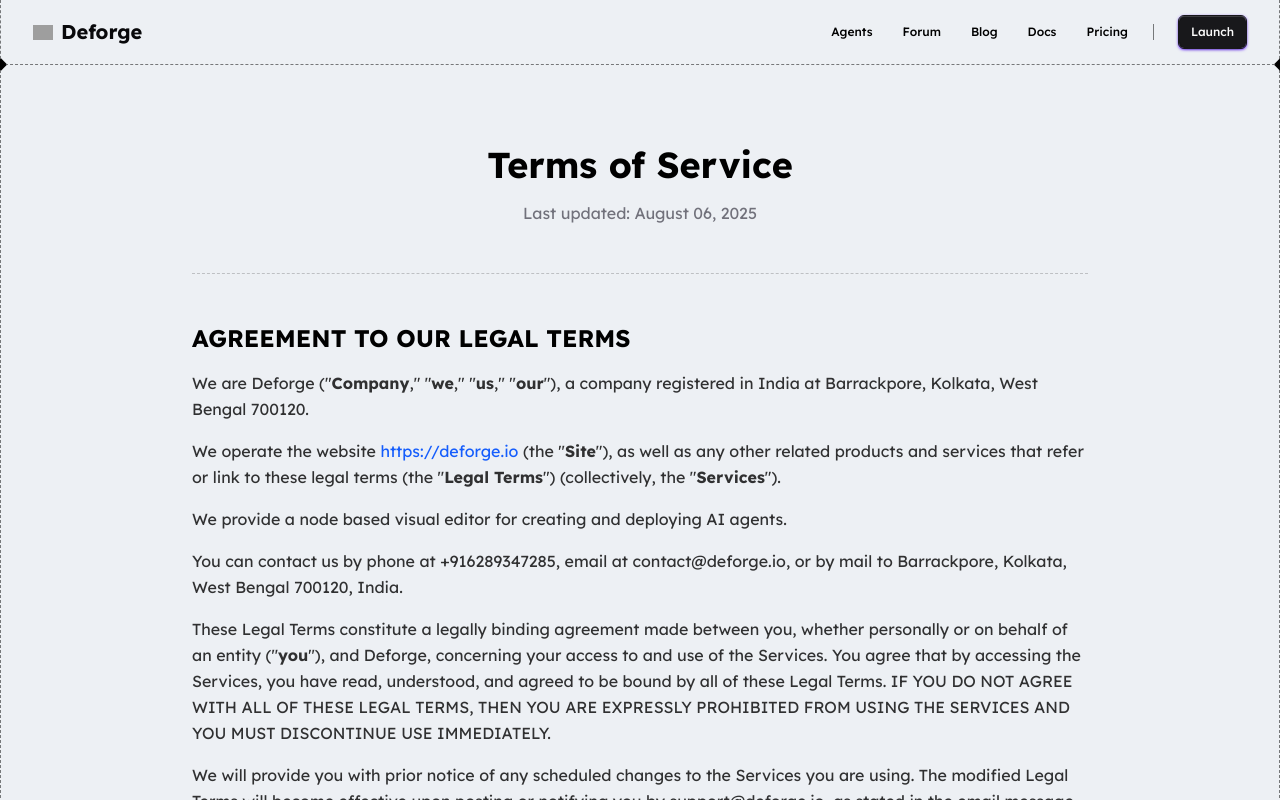
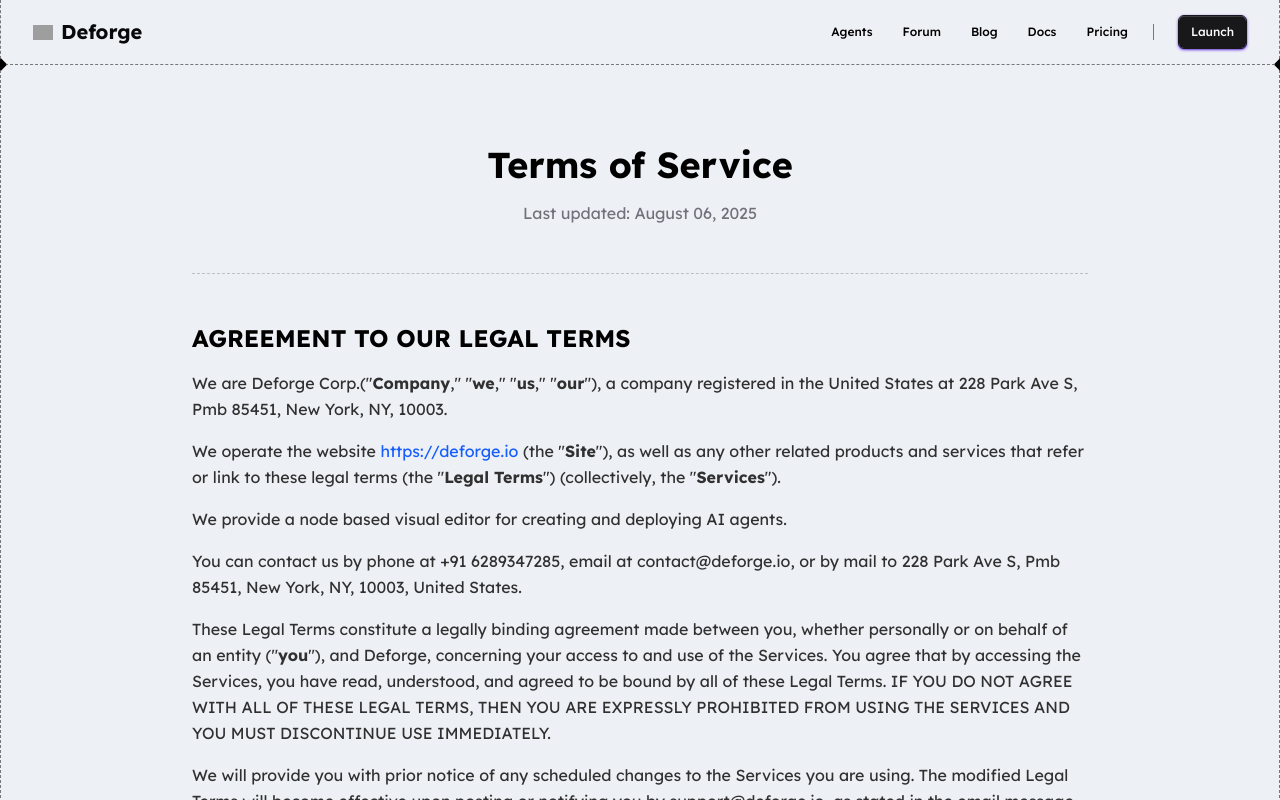
Before and after one commit to DeForge-Labs/landing_page, a Next.js app: page /ToS in a window 1280 px wide. Shown: the top 800 px of the page. Built offline with nearby package versions, Linux system fonts and the light colour scheme; grey boxes are pictures that could not be loaded.

Commit message:
feat: Update company name and address in legal pages and add specific links for showcase buttons.

```diff
--- a/app/ToS/page.js
+++ b/app/ToS/page.js
@@ -19,9 +19,10 @@
             </h2>
 
             <p className="mb-4">
-              We are Deforge ("<strong>Company</strong>," "<strong>we</strong>,"
-              "<strong>us</strong>," "<strong>our</strong>"), a company
-              registered in India at Barrackpore, Kolkata, West Bengal 700120.
+              We are Deforge Corp.("<strong>Company</strong>," "
+              <strong>we</strong>," "<strong>us</strong>," "<strong>our</strong>
+              "), a company registered in the United States at 228 Park Ave S,
+              Pmb 85451, New York, NY, 10003.
             </p>
 
             <p className="mb-4">
@@ -46,9 +47,9 @@
             </p>
 
             <p className="mb-4">
-              You can contact us by phone at +916289347285, email at
-              contact@deforge.io, or by mail to Barrackpore, Kolkata, West
-              Bengal 700120, India.
+              You can contact us by phone at +91 6289347285, email at
+              contact@deforge.io, or by mail to 228 Park Ave S, Pmb 85451, New
+              York, NY, 10003, United States.
             </p>
 
             <p className="mb-4">
@@ -1462,11 +1463,11 @@
             </p>
 
             <div className="bg-secondary/30 p-6 rounded-xl border border-dashed border-black/30 w-fit">
-              <p className="mb-2 font-bold text-lg">Deforge</p>
+              <p className="mb-2 font-bold text-lg">Deforge Corp.</p>
               <div className="text-muted-foreground">
-                <p className="mb-1">Barrackpore</p>
-                <p className="mb-1">Kolkata, West Bengal 700120</p>
-                <p className="mb-1">India</p>
+                <p className="mb-1">228 Park Ave S, Pmb 85451</p>
+                <p className="mb-1">New York, NY, 10003</p>
+                <p className="mb-1">United States</p>
                 <p className="mb-1">Phone: +916289347285</p>
                 <p>
                   Email:{" "}
--- a/app/privacy/page.js
+++ b/app/privacy/page.js
@@ -1493,12 +1493,12 @@
             </p>
 
             <div className="bg-secondary/30 p-6 rounded-xl border border-dashed border-black/30 w-fit">
-              <p className="mb-2 font-bold text-lg">Deforge</p>
+              <p className="mb-2 font-bold text-lg">Deforge Corp.</p>
 
               <div className="text-muted-foreground">
-                <p className="mb-1">Barrackpore</p>
-                <p className="mb-1">Kolkata, West Bengal 700120</p>
-                <p>India</p>
+                <p className="mb-1">228 Park Ave S, Pmb 85451</p>
+                <p className="mb-1">New York, NY, 10003</p>
+                <p>United States</p>
               </div>
             </div>
           </section>
--- a/components/home/header/HeaderShowcaseButtons.js
+++ b/components/home/header/HeaderShowcaseButtons.js
@@ -8,14 +8,14 @@
     title: "Customer Support Agent",
     icon: "/icons/Chat.png",
     desc: "Spin up your own bot that can answer your customers about your product",
-    link: "#",
+    link: "https://d4g.app/qOgIxz",
   },
 
   {
     title: "Automated Job Search",
     icon: "/icons/Suitcase.png",
     desc: "Search for jobs based on your required job role and export them to an excel sheet",
-    link: "#",
+    link: "https://d4g.app/meb3iZ",
   },
 
   {
```
